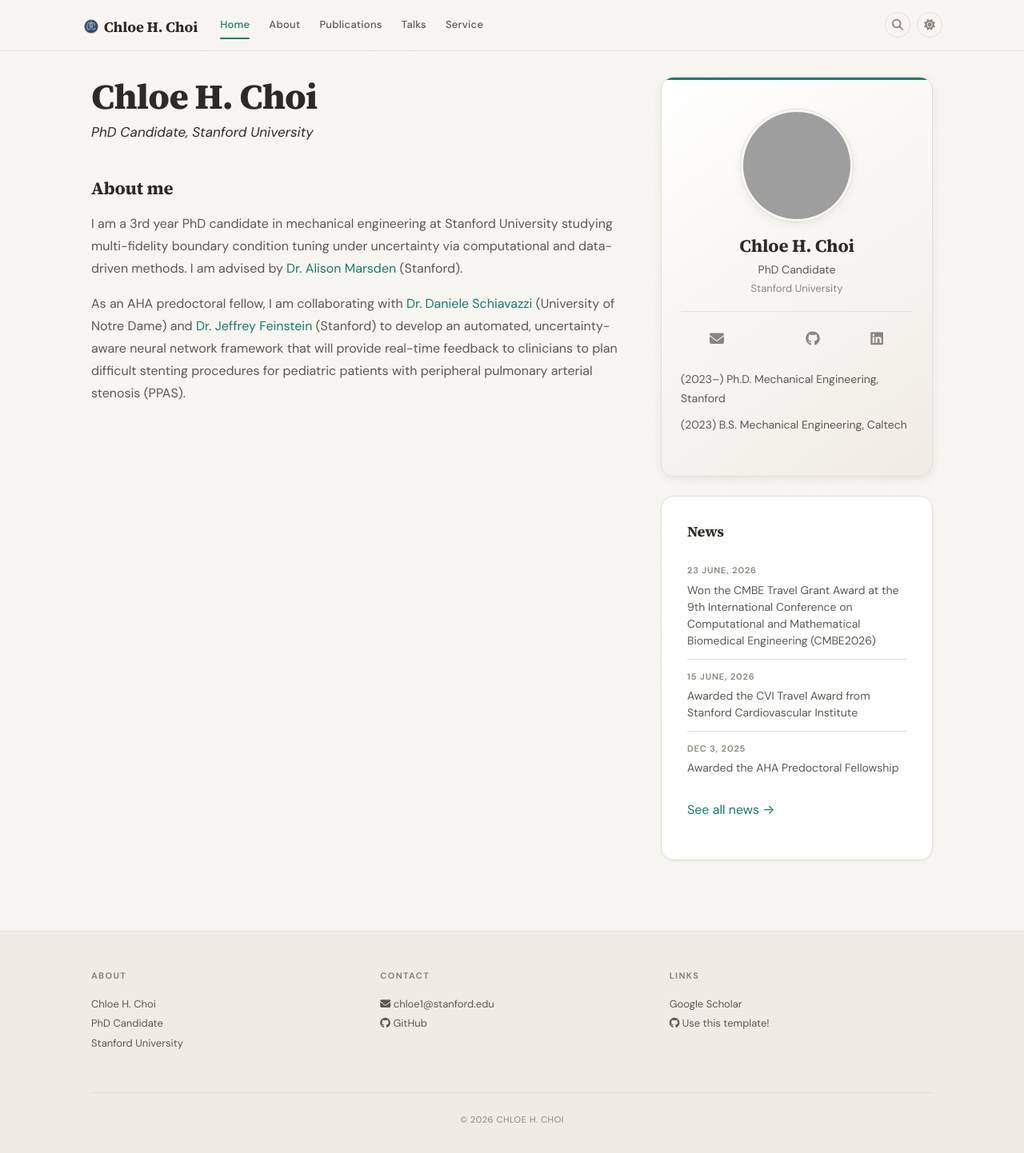
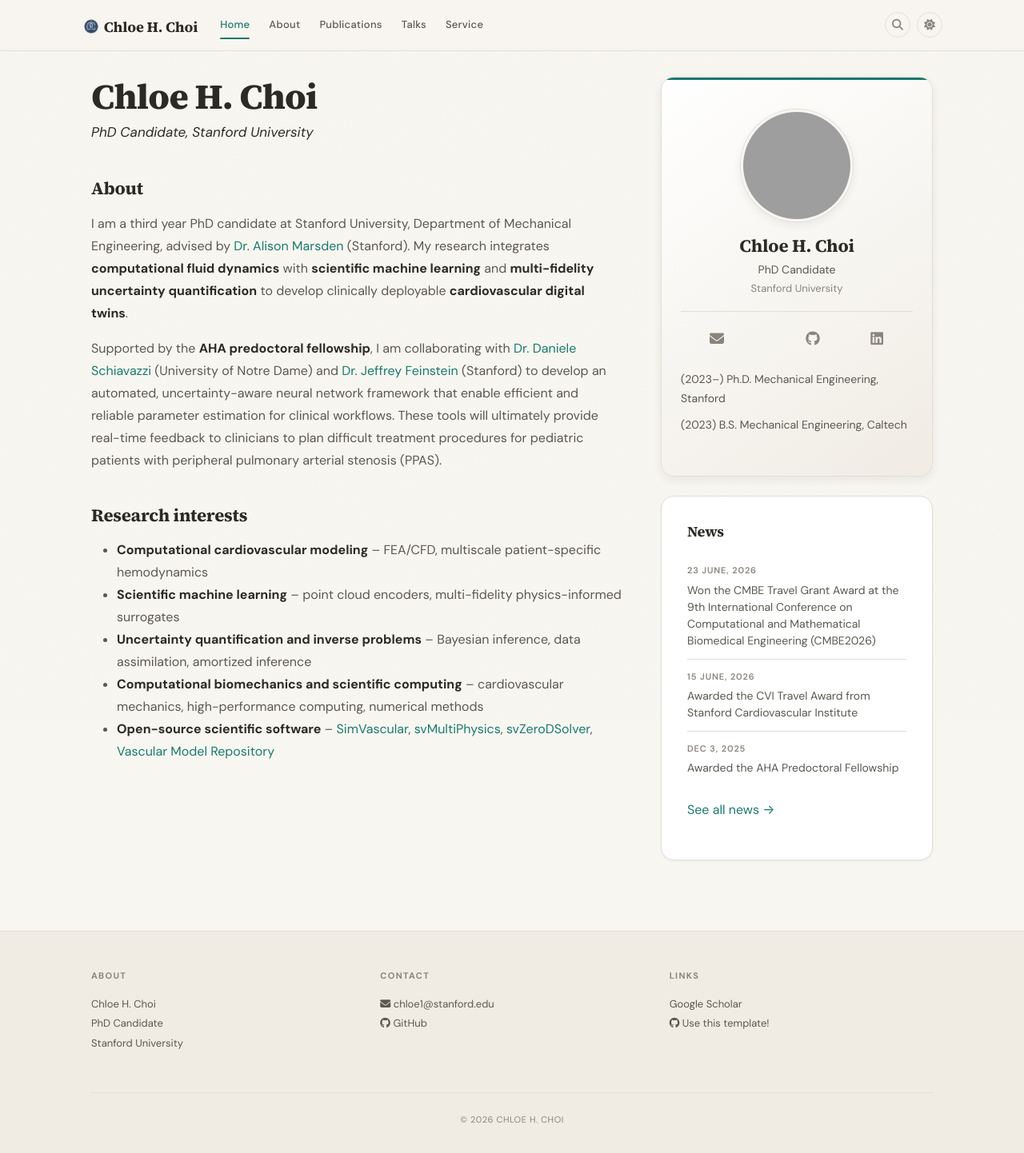
Before and after one commit to chlookaburra/chloe.github.io, a Jekyll site: the page built from _pages/home.md, in a window 1280 px wide. Shown: the whole page at 80% size. Built offline with Jekyll 4.4.1, drawn with Linux system fonts in a browser that asks for light colours; a style sheet for code colours, icons or effects is not loaded; grey boxes are pictures that could not be loaded.

Commit message:
small fix to home

```diff
--- a/_pages/home.md
+++ b/_pages/home.md
@@ -15,8 +15,16 @@ permalink: /
 <a href="{{ site.url }}{{ site.baseurl }}/research" class="chip">Parameter Estimation</a>
 </div> -->
 
-### About me
+### About
 
-I am a 3rd year PhD candidate in mechanical engineering at Stanford University studying multi-fidelity boundary condition tuning under uncertainty via computational and data-driven methods. I am advised by [Dr. Alison Marsden](https://profiles.stanford.edu/alison-marsden) (Stanford).
+I am a third year PhD candidate at Stanford University, Department of Mechanical Engineering, advised by [Dr. Alison Marsden](https://profiles.stanford.edu/alison-marsden) (Stanford). My research integrates **computational fluid dynamics** with **scientific machine learning** and **multi-fidelity uncertainty quantification** to develop clinically deployable **cardiovascular digital twins**.
 
-As an AHA predoctoral fellow, I am collaborating with [Dr. Daniele Schiavazzi](https://acms.nd.edu/people/daniele-schiavazzi/) (University of Notre Dame) and [Dr. Jeffrey Feinstein](https://med.stanford.edu/profiles/jeffrey-feinstein) (Stanford) to develop an automated, uncertainty-aware neural network framework that will provide real-time feedback to clinicians to plan difficult stenting procedures for pediatric patients with peripheral pulmonary arterial stenosis (PPAS).
+Supported by the **AHA predoctoral fellowship**, I am collaborating with [Dr. Daniele Schiavazzi](https://acms.nd.edu/people/daniele-schiavazzi/) (University of Notre Dame) and [Dr. Jeffrey Feinstein](https://med.stanford.edu/profiles/jeffrey-feinstein) (Stanford) to develop an automated, uncertainty-aware neural network framework that enable efficient and reliable parameter estimation for clinical workflows. These tools will ultimately provide real-time feedback to clinicians to plan difficult treatment procedures for pediatric patients with peripheral pulmonary arterial stenosis (PPAS).
+
+### Research interests
+
+- **Computational cardiovascular modeling** -- FEA/CFD, multiscale patient-specific hemodynamics
+- **Scientific machine learning** -- point cloud encoders, multi-fidelity physics-informed surrogates
+- **Uncertainty quantification and inverse problems** -- Bayesian inference, data assimilation, amortized inference
+- **Computational biomechanics and scientific computing** -- cardiovascular mechanics, high-performance computing, numerical methods
+- **Open-source scientific software** -- [SimVascular](https://simvascular.github.io/), [svMultiPhysics](https://github.com/simvascular/svmultiphysics), [svZeroDSolver](https://github.com/simvascular/svzerodsolver), [Vascular Model Repository](https://www.vascularmodel.com/)
```
